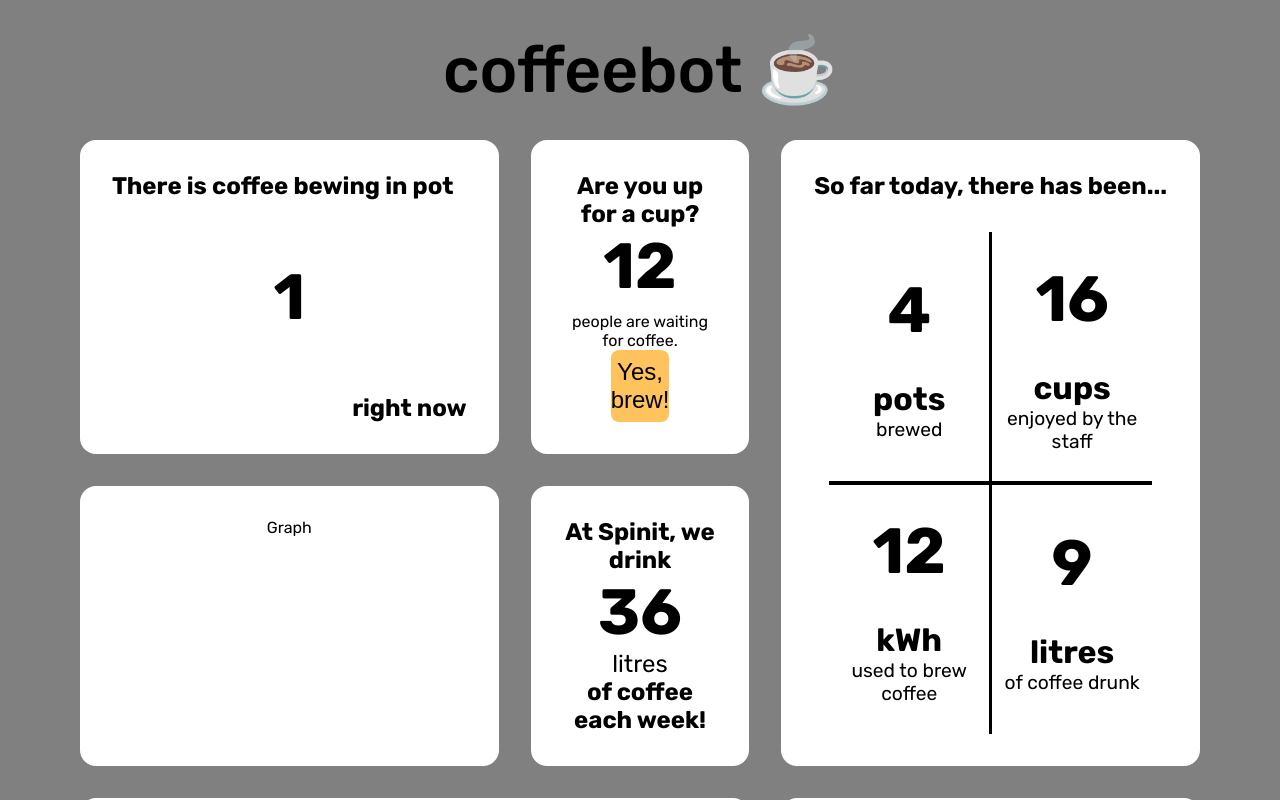
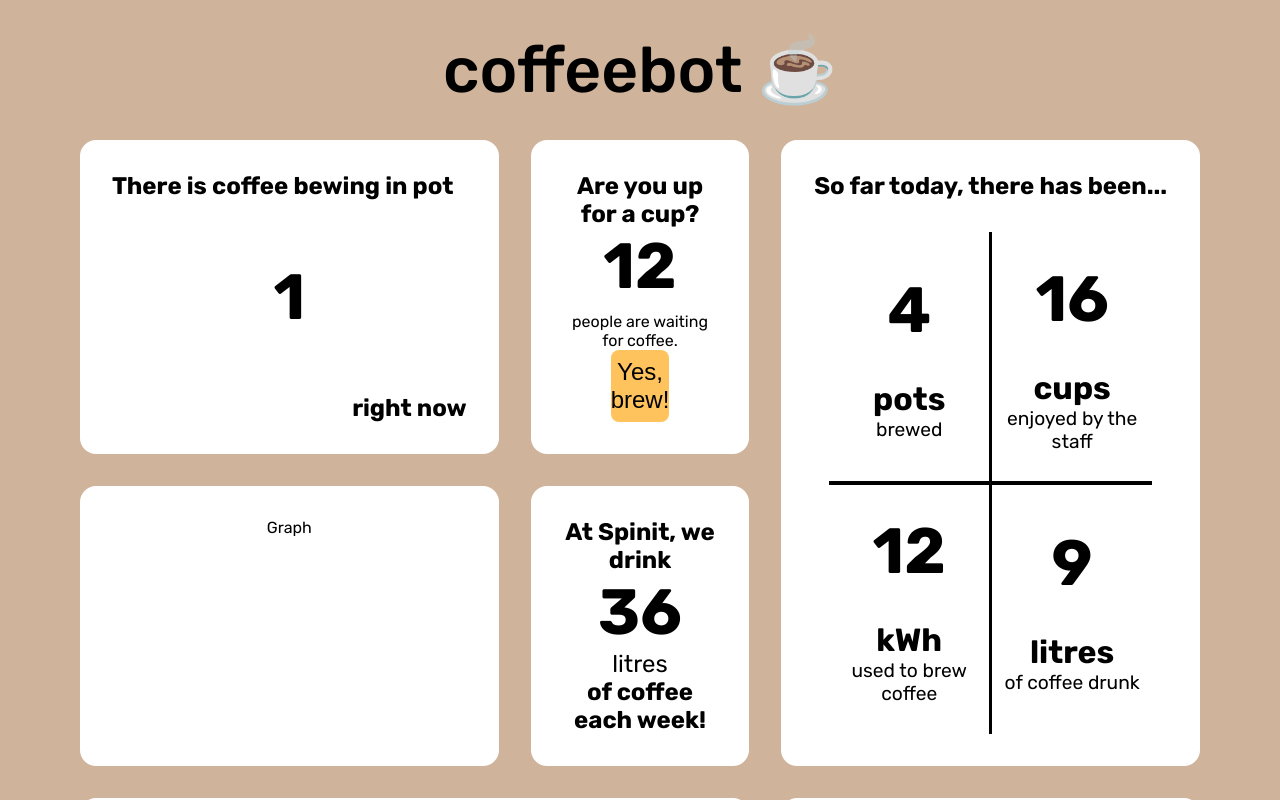
Before and after one commit to dardandauti/coffeebot-frontend, a React (Create React App) app: page / in a window 1280 px wide. Shown: the top 802 px of the page. Built offline with nearby package versions, Linux system fonts and the light colour scheme.

Commit message:
added colors style

```diff
--- a/src/App.module.scss
+++ b/src/App.module.scss
@@ -1,10 +1,11 @@
 @import url("https://fonts.googleapis.com/css2?family=Rubik:ital,wght@0,300;0,400;0,500;0,600;0,700;0,800;0,900;1,300;1,400;1,500;1,600;1,700;1,800;1,900&display=swap");
+@import "./Styles/colors";
 
 .root {
   height: 100vh;
   display: flex;
   font-family: Rubik;
-  background-color: grey;
+  background-color: $background-color;
   flex-direction: column;
   justify-content: space-between;
 }
--- a/src/Styles/_colors.scss
+++ b/src/Styles/_colors.scss
@@ -1,3 +1,5 @@
 $button-color: hsl(38, 99, 60, 0.8);
 $button-color-hover: hsl(38, 99, 60, 0.6);
 $button-color-pressed: hsl(38, 99, 60, 1);
+
+$background-color: #cfb39b;
```
